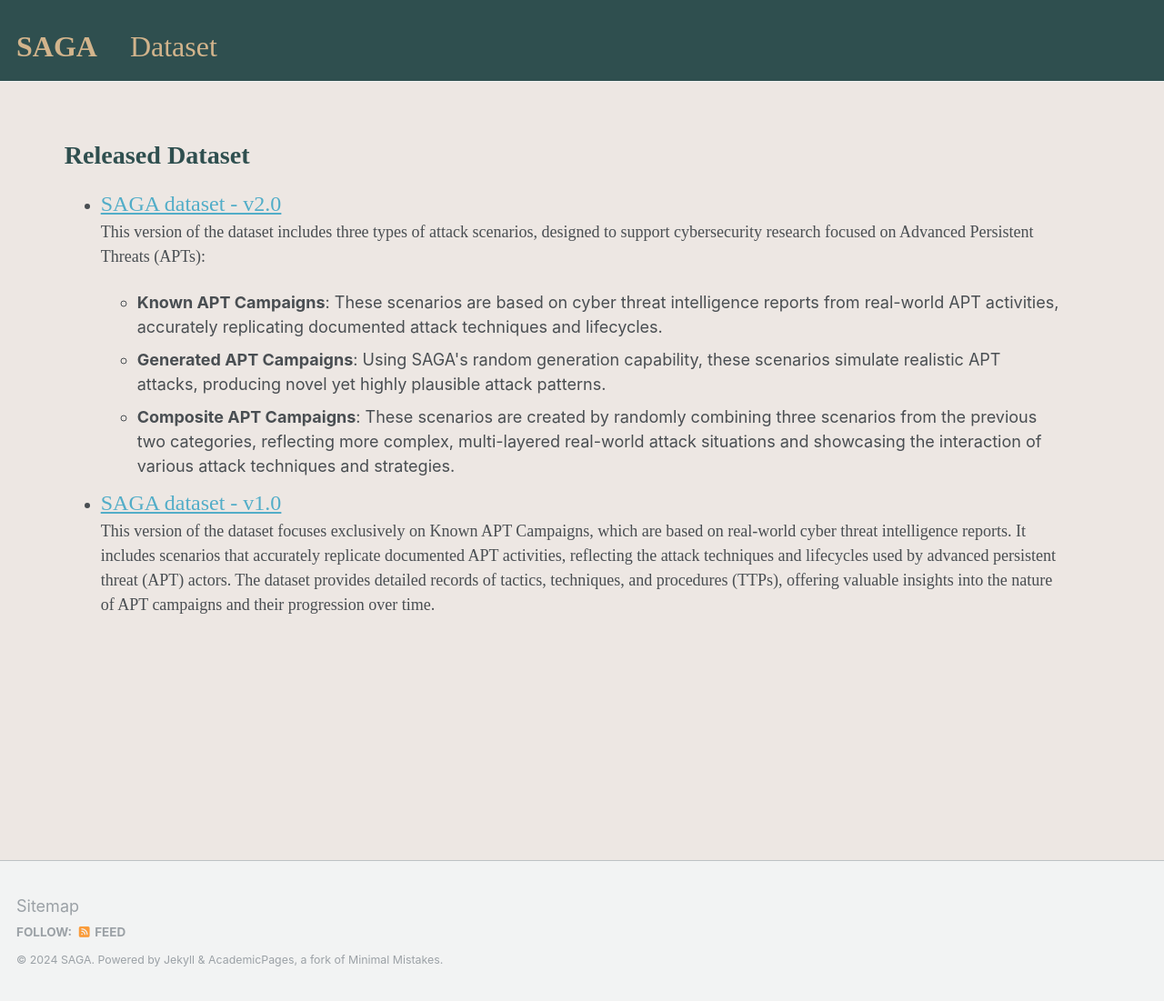
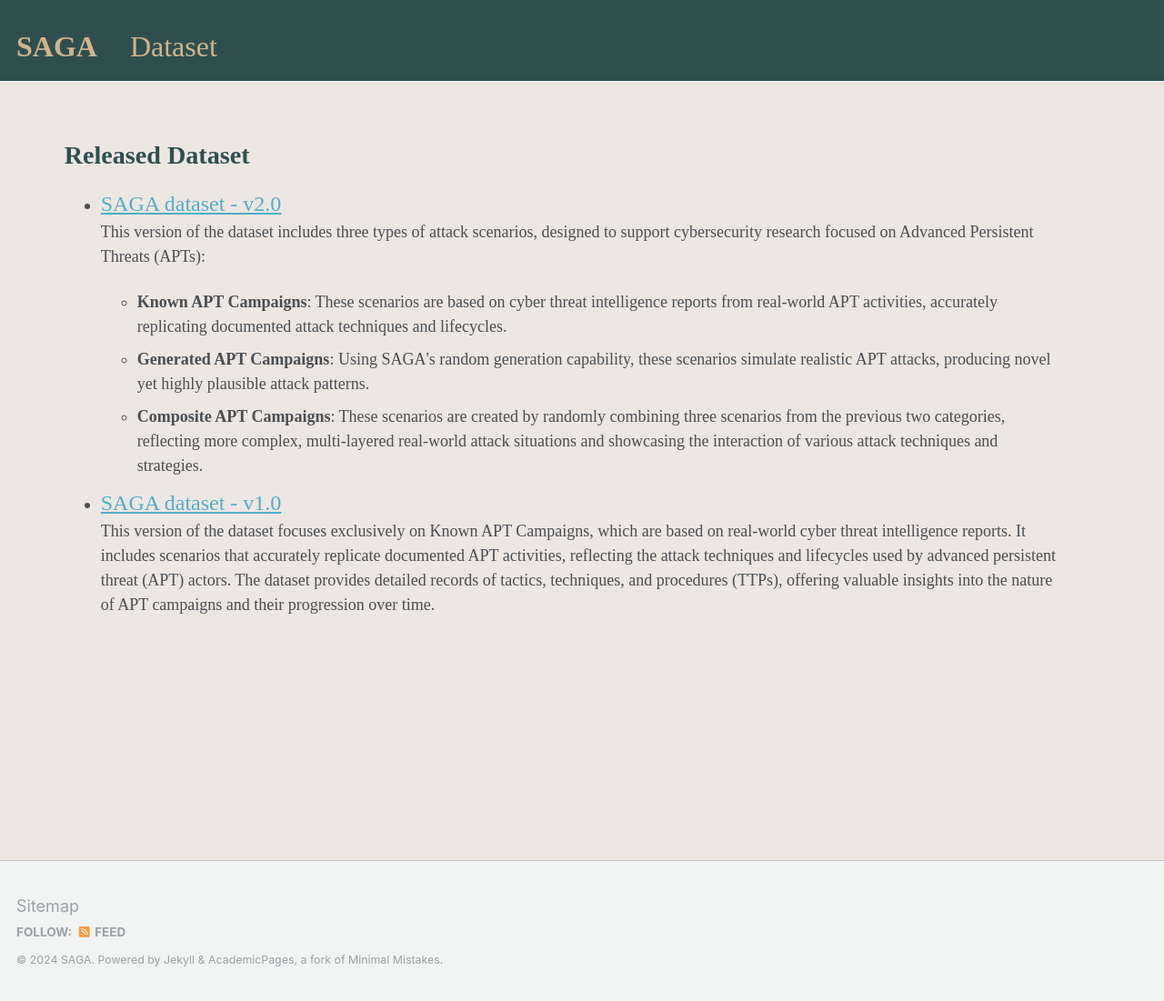
Before and after one commit to KKKK16/KKKK16.github.io, a Jekyll site: the page built from _pages/dataset.md, in a window 1280 px wide and 1101 px high. Shown: the whole window at 91% size. Built offline with Jekyll 4.4.1, drawn with Linux system fonts in a browser that asks for light colours.

Commit message:
Update dataset.md

```diff
--- a/_pages/dataset.md
+++ b/_pages/dataset.md
@@ -11,9 +11,9 @@ author_profile: false
     <a href="https://kkkk16.github.io/dataset/v1" target="_self" style="font-family: 'Work Sans'; font-size:24px;">SAGA dataset - v2.0</a><br>
     <p style="font-family: 'Work Sans';">This version of the dataset includes three types of attack scenarios, designed to support cybersecurity research focused on Advanced Persistent Threats (APTs):</p>
     <ul>
-      <li><strong>Known APT Campaigns</strong>: These scenarios are based on cyber threat intelligence reports from real-world APT activities, accurately replicating documented attack techniques and lifecycles.</li>
-      <li><strong>Generated APT Campaigns</strong>: Using SAGA's random generation capability, these scenarios simulate realistic APT attacks, producing novel yet highly plausible attack patterns.</li>
-      <li><strong>Composite APT Campaigns</strong>: These scenarios are created by randomly combining three scenarios from the previous two categories, reflecting more complex, multi-layered real-world attack situations and showcasing the interaction of various attack techniques and strategies.</li>
+      <li style="font-family: 'Work Sans';"><strong>Known APT Campaigns</strong>: These scenarios are based on cyber threat intelligence reports from real-world APT activities, accurately replicating documented attack techniques and lifecycles.</li>
+      <li style="font-family: 'Work Sans';"><strong>Generated APT Campaigns</strong>: Using SAGA's random generation capability, these scenarios simulate realistic APT attacks, producing novel yet highly plausible attack patterns.</li>
+      <li style="font-family: 'Work Sans';"><strong>Composite APT Campaigns</strong>: These scenarios are created by randomly combining three scenarios from the previous two categories, reflecting more complex, multi-layered real-world attack situations and showcasing the interaction of various attack techniques and strategies.</li>
     </ul>
   </li>
   <li>
```
